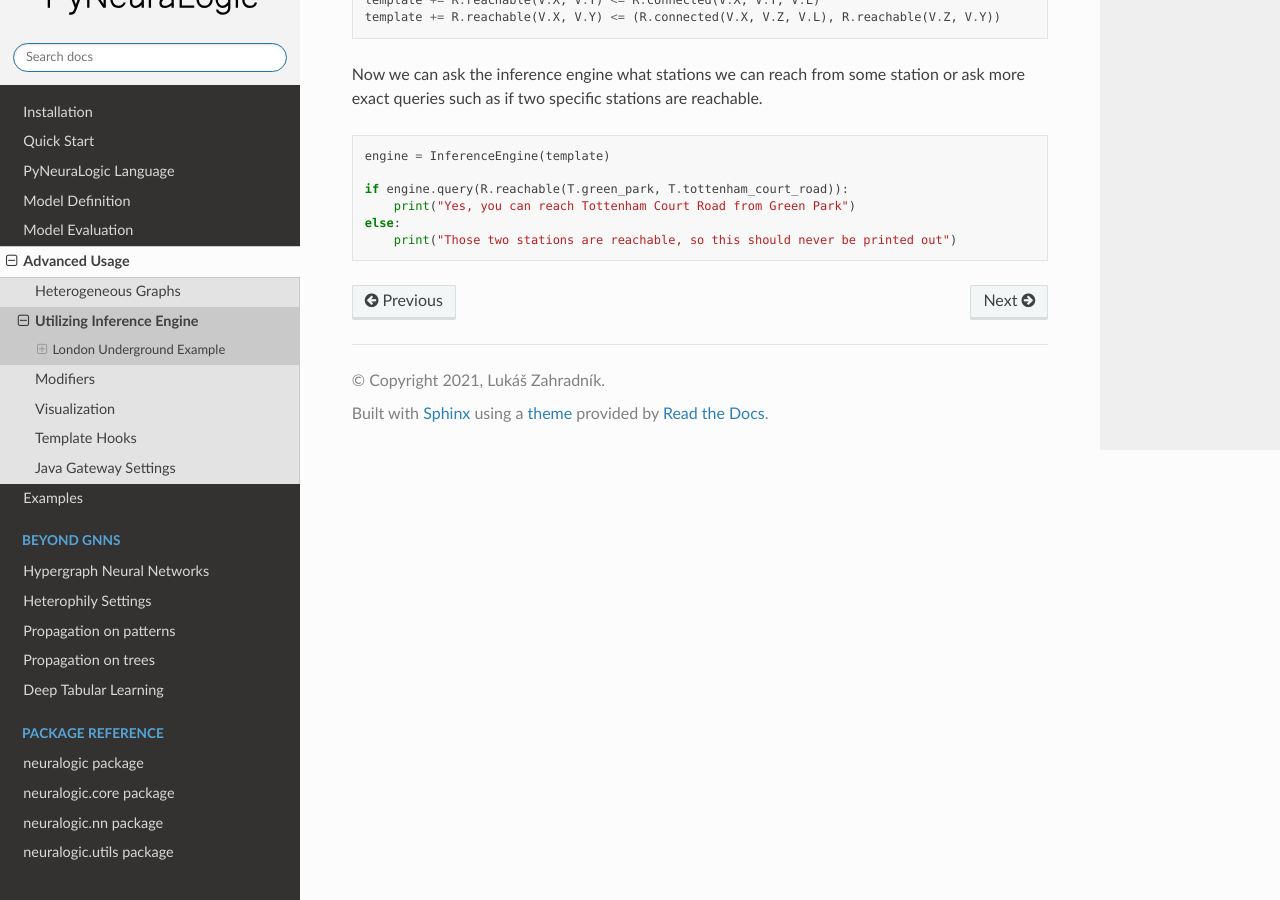
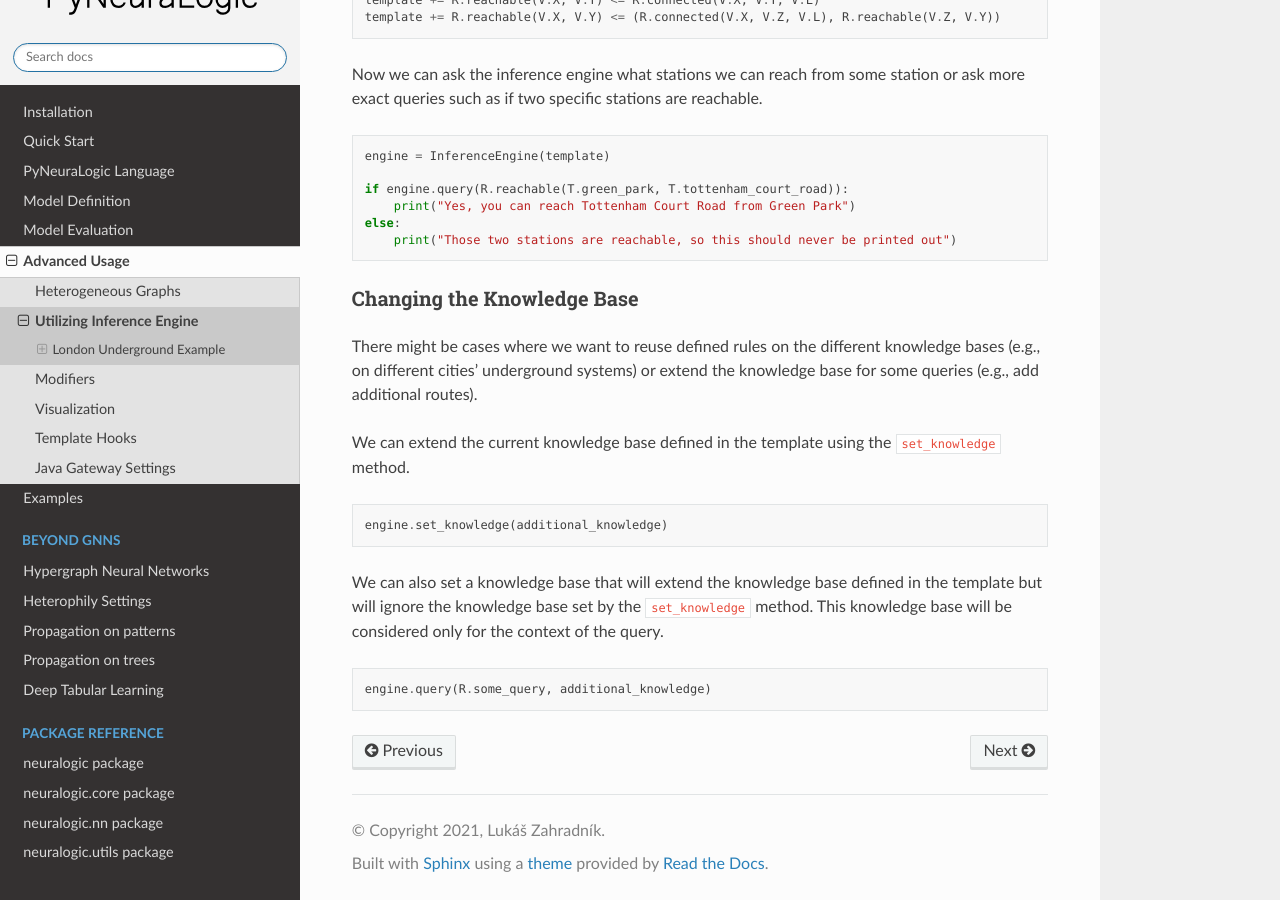
Before and after one commit to LukasZahradnik/PyNeuraLogic, a Sphinx documentation site: the page built from docs/inference_engine.rst, in a window 1280 px wide and 900 px high, scrolled down 2091 px. Built offline with Sphinx 7.4.7 and the Read the Docs theme 2.0.0, drawn with Linux system fonts in a browser that asks for light colours.

Commit message:
Add extending knowledge base docs

```diff
--- a/docs/inference_engine.rst
+++ b/docs/inference_engine.rst
@@ -107,3 +107,22 @@
         print("Yes, you can reach Tottenham Court Road from Green Park")
     else:
         print("Those two stations are reachable, so this should never be printed out")
+
+
+Changing the Knowledge Base
+***************************
+
+There might be cases where we want to reuse defined rules on the different knowledge bases (e.g., on different cities' underground systems) or extend the knowledge base for some queries (e.g., add additional routes).
+
+We can extend the current knowledge base defined in the template using the :code:`set_knowledge` method.
+
+.. code-block:: Python
+
+    engine.set_knowledge(additional_knowledge)
+
+We can also set a knowledge base that will extend the knowledge base defined in the template but will ignore the knowledge base set by the :code:`set_knowledge` method.
+This knowledge base will be considered only for the context of the query.
+
+.. code-block:: Python
+
+    engine.query(R.some_query, additional_knowledge)
--- a/docs/modifiers.rst
+++ b/docs/modifiers.rst
@@ -28,7 +28,7 @@ This issue can be solved by flagging the predicate :code:`edge` as :code:`hidden
 
     Relation.h(Var.X) <= (Relation.feature(Var.Y), Relation.hidden.edge(Var.X, Var.Y))
 
-    # can be written also as (prepended _ makes preedicate hidden)
+    # can be written also as (prepended _ makes predicate hidden)
 
     Relation.h(Var.X) <= (Relation.feature(Var.Y), Relation._edge(Var.X, Var.Y))
 
```
